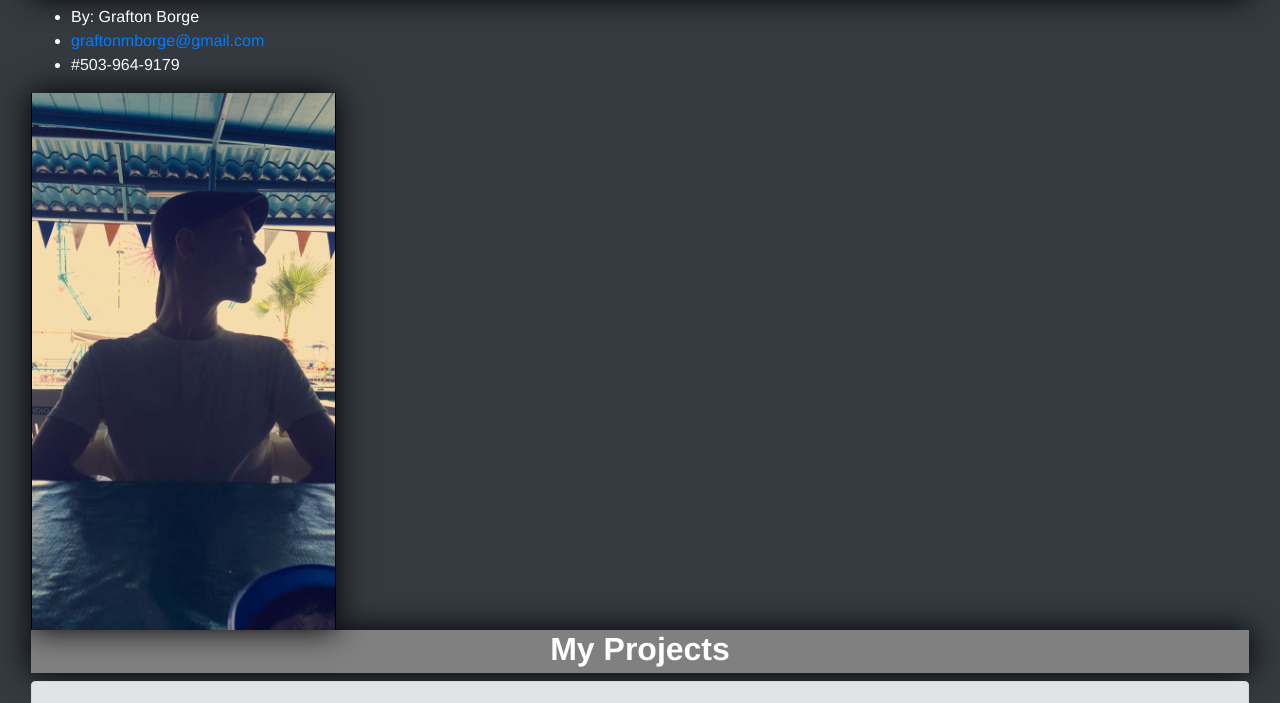
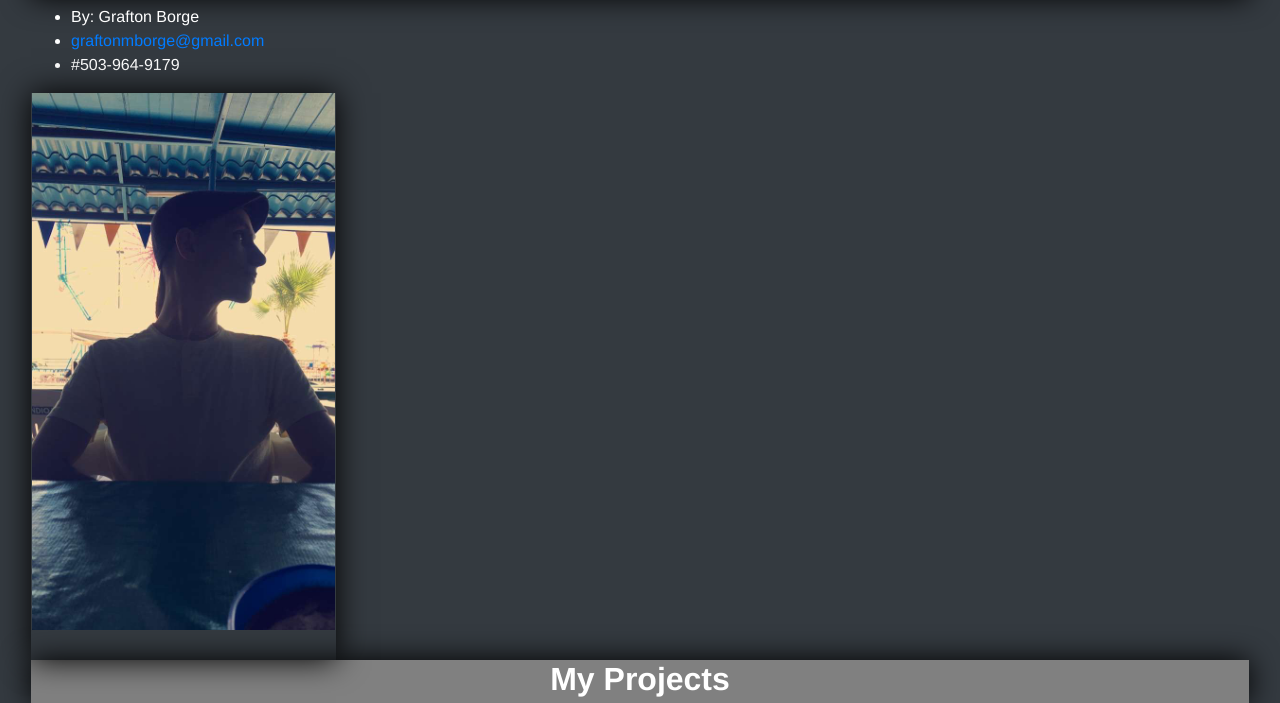
Before and after one commit to GraftonBorge/portfolio, a plain HTML site: page index.html in a window 1280 px wide. Shown: the part 88-791 px from the top of the page. Drawn offline with Linux system fonts and the light colour scheme.

```diff
--- a/css/styles.css
+++ b/css/styles.css
@@ -28,12 +28,11 @@ color: black;
 text-align: center;
 }
 img{
-float: initial;
 width: 25%;
 padding-left: 1px;
 padding-right: 1px;
+padding-bottom: 30px;
 box-shadow: 0 0px 30px 0 black;
-background-color:black;
 }
 .nav-link{
 font-size: 20px;
```
Also changed, not shown: 1 other file.
